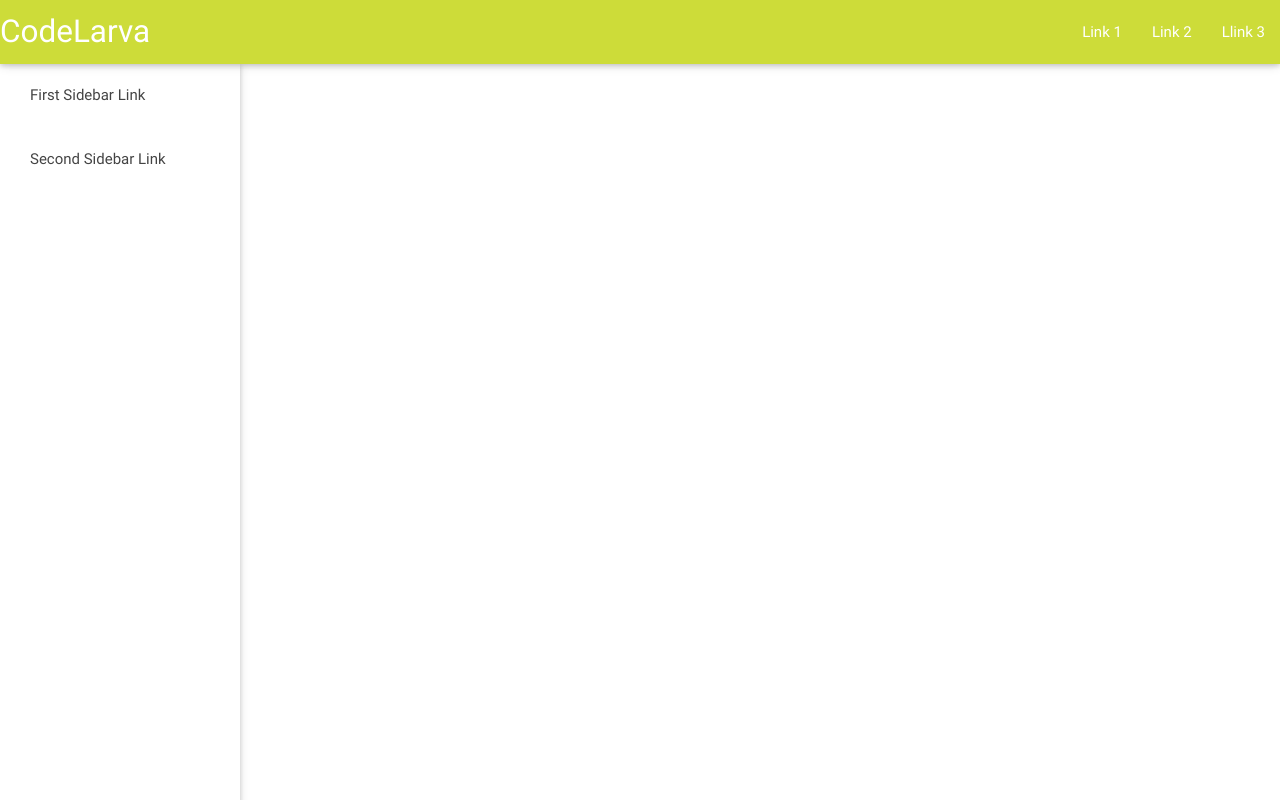
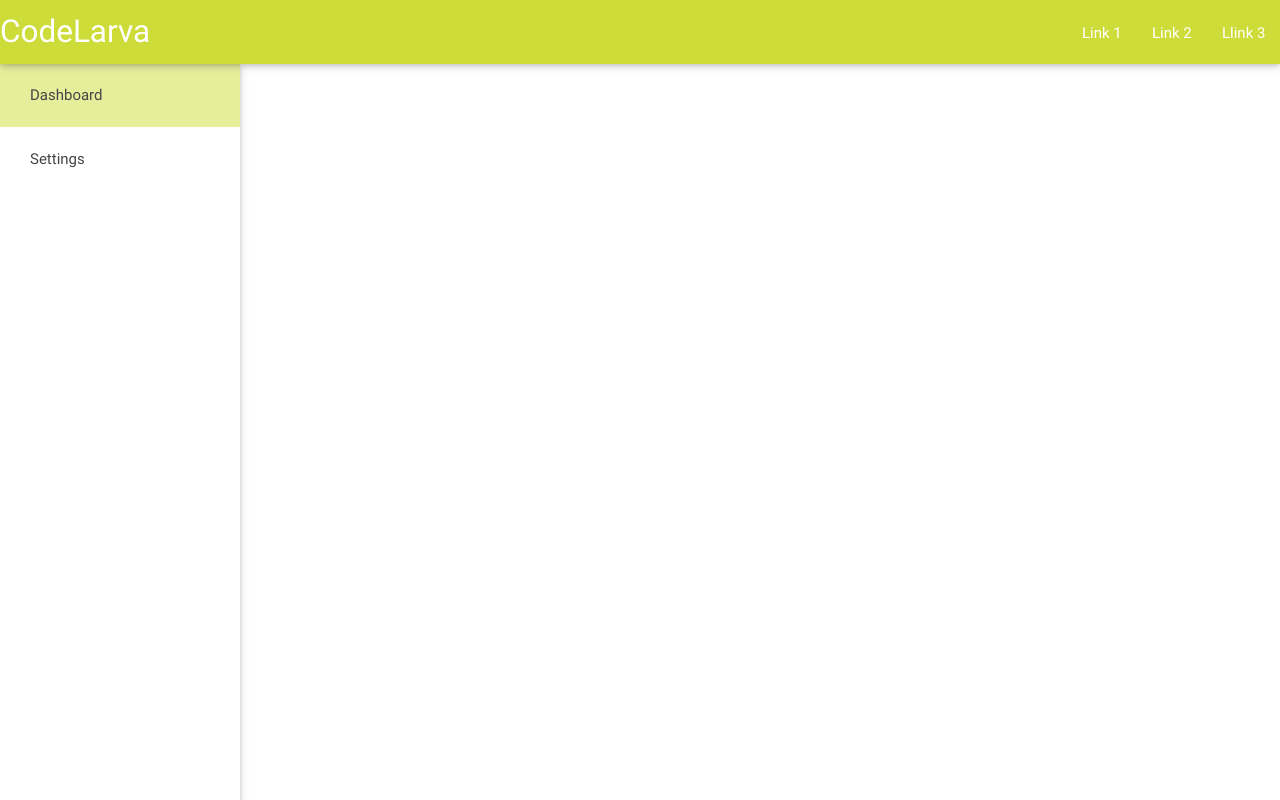
Before and after one commit to elberthcabrales/Material_Dashboard, a plain HTML site: page index.html in a window 1280 px wide. Drawn offline with nearby package versions, Linux system fonts and the light colour scheme.

Commit message:
Side Nav customizations and Waves effect

```diff
--- a/index.html
+++ b/index.html
@@ -27,9 +27,9 @@
     <div class="nav-wrapper">
       <a href="#" class="brand-logo">CodeLarva</a>
       <ul id="nav-mobile" class="right hide-on-med-and-down">
-        <li><a href="#">Link 1</a></li>
-        <li><a href="#">Link 2</a></li>
-        <li><a href="#">Llink 3</a></li>
+        <li><a class="waves-effect waves-light" href="#">Link 1</a></li>
+        <li><a class="waves-effect waves-light" href="#">Link 2</a></li>
+        <li><a class="waves-effect waves-light" href="#">Llink 3</a></li>
       </ul>
     </div>
   </nav>
@@ -39,8 +39,8 @@
   <div class="col s12 m4 l3">
   <!--Fixed Slide-out and SideNav for desktop-->
  <ul id="slide-out" class="side-nav fixed hide-on-med-and-down">
-    <li><a href="#!">First Sidebar Link</a></li>
-    <li><a href="#!">Second Sidebar Link</a></li>
+    <li class="active lime lighten-3"><a class="waves-effect waves-light" href="#!">Dashboard</a></li>
+    <li><a class="waves-effect waves-light" href="#!">Settings</a></li>
   </ul>  <!-- Fixed Slide-out and SideNav end-->
   <!--Fixed Slide-out and SideNav for Tab and below-->
  <ul id="slide-out1" class="side-nav fixed hide-on-large-only">
```
